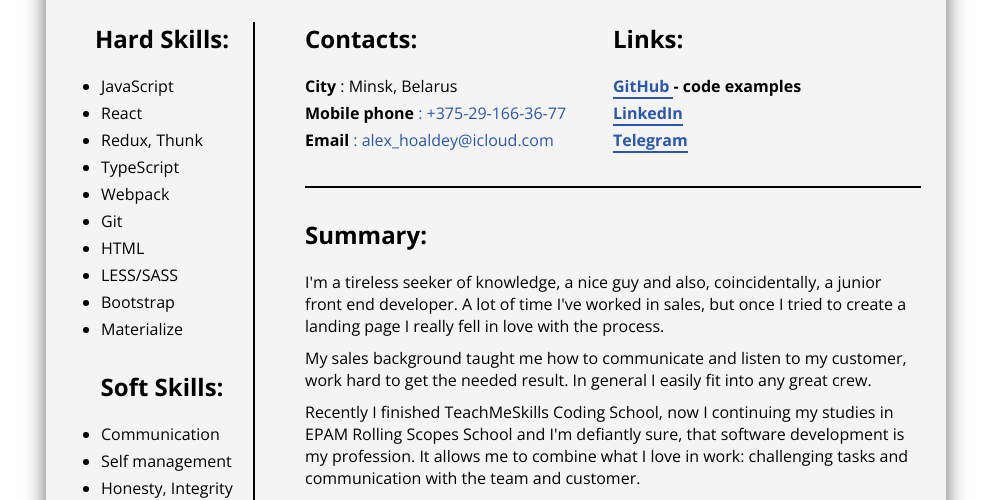
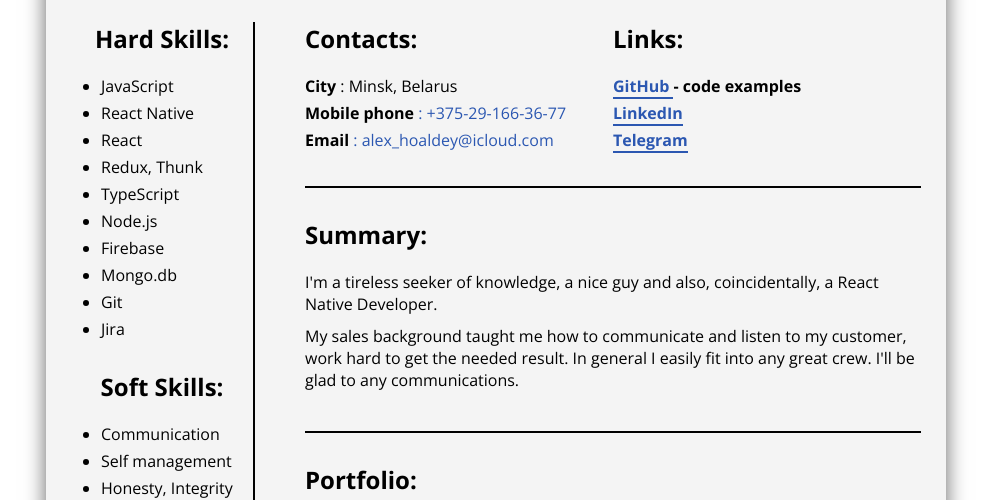
Before and after one commit to AlexBibig/Portfolio, a plain HTML site: page cv/index.html in a window 1280 px wide. Shown: the part 300-800 px from the top of the page, without its empty margins (144-1135 px from the left). Drawn offline with nearby package versions, Linux system fonts and the light colour scheme.

Commit message:
modified resume

```diff
--- a/cv/index.html
+++ b/cv/index.html
@@ -35,15 +35,15 @@
               <h2>Hard Skills:</h2>
               <ul>
                 <li>JavaScript</li>
+                <li>React Native</li>
                 <li>React</li>
                 <li>Redux, Thunk</li>
                 <li>TypeScript</li>
-                <li>Webpack</li>
+                <li>Node.js</li>
+                <li>Firebase</li>
+                <li>Mongo.db</li>
                 <li>Git</li>
-                <li>HTML</li>
-                <li>LESS/SASS</li>
-                <li>Bootstrap</li>
-                <li>Materialize</li>
+                <li>Jira</li>
               </ul>
             </div>
             <div class="soft_skills">
@@ -114,22 +114,13 @@
             <h2>Summary:</h2>
             <p>
               I'm a tireless seeker of knowledge, a nice guy and also,
-              coincidentally, a junior front end developer. A lot of
-              time I've worked in sales, but once I tried to create a
-              landing page I really fell in love with the process.
+              coincidentally, a React Native Developer.
             </p>
             <p>
               My sales background taught me how to communicate and
               listen to my customer, work hard to get the needed
               result. In general I easily fit into any great crew.
-            </p>
-            <p>
-              Recently I finished TeachMeSkills Coding School, now I
-              continuing my studies in EPAM Rolling Scopes School and
-              I'm defiantly sure, that software development is my
-              profession. It allows me to combine what I love in work:
-              challenging tasks and communication with the team and
-              customer.
+              I'll be glad to any communications.
             </p>
           </div>
 
```
